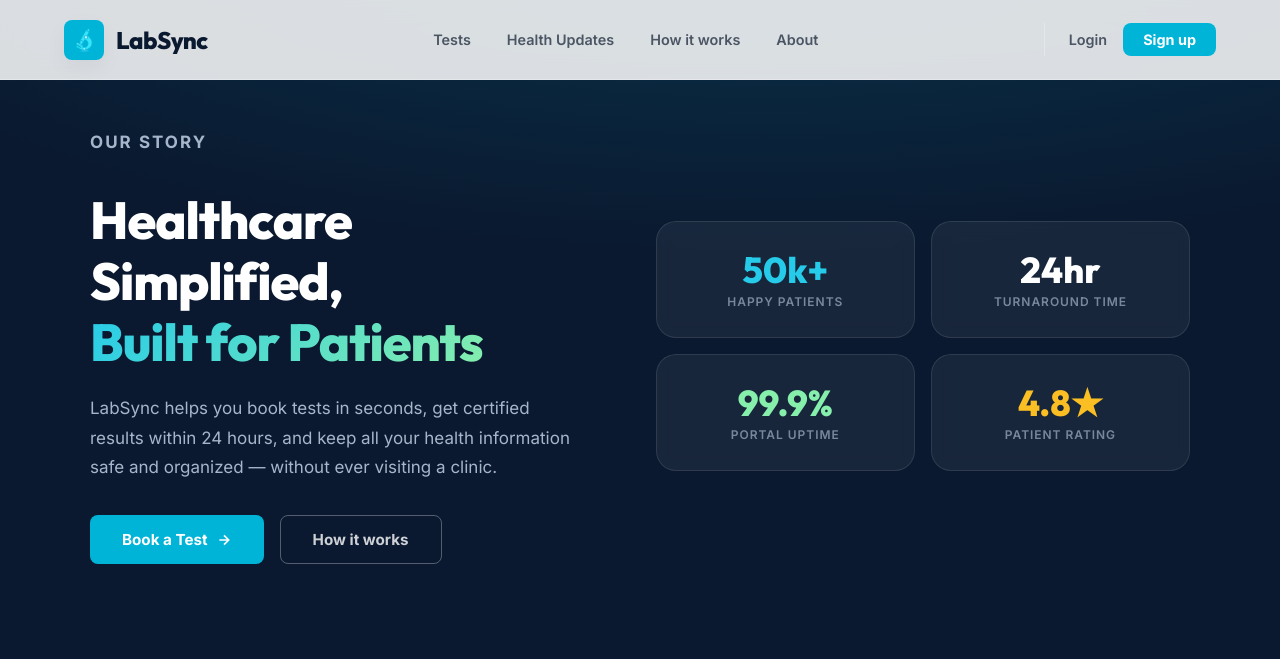
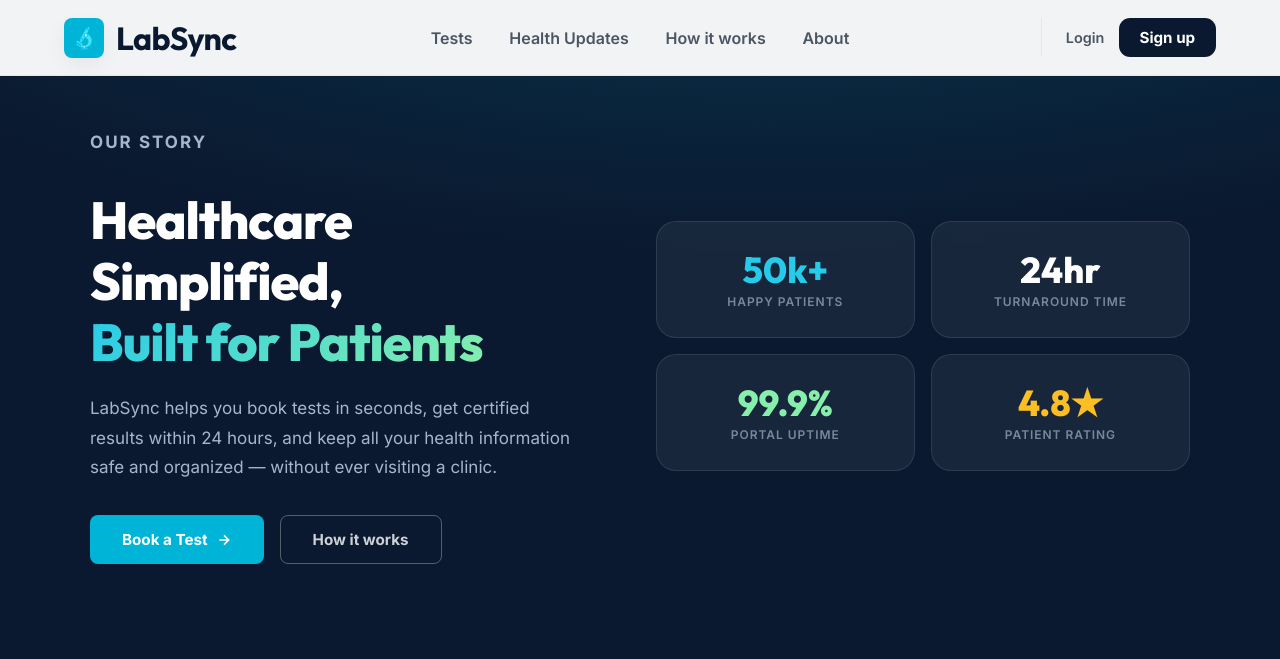
Before and after one commit to Isumans/lab-sync, a PHP site: page /app/views/patient/about.php in a window 1280 px wide. Shown: the top 659 px of the page. Run offline with PHP 8.4, Linux system fonts and the light colour scheme.

Commit message:
updated changes

```diff
--- a/public/css/nav.css
+++ b/public/css/nav.css
@@ -5,20 +5,19 @@
   position: fixed;
   top: 0; left: 0; right: 0;
   z-index: 50;
-  background: rgba(255,255,255,0.85);
-  backdrop-filter: blur(12px);
-  -webkit-backdrop-filter: blur(12px);
+  background: #f2f3f5;
   border-bottom: 1px solid var(--neutral-200);
-  height: 5rem;
+  height: 4.75rem;
   display: flex;
   align-items: center;
 }
 .navbar .container {
-  display: flex;
+  display: grid;
+  grid-template-columns: 1fr auto 1fr;
   align-items: center;
-  justify-content: space-between;
   width: 100%;
 }
+.nav-logo { justify-self: start; }
 .nav-logo a {
   display: flex;
   align-items: center;
@@ -36,26 +35,31 @@
 .nav-logo .logo-mark img { width: 1.5rem; height: 1.5rem; border-radius: 50%; object-fit: cover; mix-blend-mode: screen; opacity: .9; }
 .nav-logo span {
   font-family: var(--font-heading);
-  font-size: 1.5rem;
-  font-weight: 800;
+  font-size: 2rem;
+  font-weight: 700;
   color: var(--tertiary-900);
   letter-spacing: -0.02em;
 }
-.nav-links { display: flex; gap: 0.25rem; }
+.nav-links {
+  display: flex;
+  gap: 0.5rem;
+  justify-self: center;
+}
 .nav-links a {
-  padding: 0.5rem 1rem;
+  padding: 0.45rem 0.9rem;
   border-radius: var(--radius-sm);
   font-weight: 600;
-  font-size: 0.9rem;
+  font-size: 1rem;
   color: var(--neutral-600);
   text-decoration: none;
   transition: color .2s, background .2s;
 }
-.nav-links a:hover { color: var(--primary-600); background: rgba(0,180,216,.06); }
+.nav-links a:hover { color: var(--tertiary-900); background: rgba(17,24,39,.07); }
 .nav-actions {
   display: flex;
   align-items: center;
-  gap: 1rem;
+  gap: 0.9rem;
+  justify-self: end;
   padding-left: 1.5rem;
   border-left: 1px solid var(--neutral-200);
 }
@@ -67,19 +71,22 @@
 }
 .nav-actions a.login:hover { color: var(--primary-600); }
 .nav-actions a.signup {
-  background: var(--primary-500);
+  background: var(--tertiary-900);
   color: #fff;
-  padding: 0.5rem 1.25rem;
-  border-radius: var(--radius-sm);
+  padding: 0.62rem 1.3rem;
+  border-radius: 0.7rem;
   font-weight: 700;
-  font-size: 0.9rem;
+  font-size: 0.95rem;
   text-decoration: none;
   transition: background .2s;
 }
-.nav-actions a.signup:hover { background: var(--primary-600); }
+.nav-actions a.signup:hover { background: #14284a; }
 .nav-actions .profile-logo { width: 2.5rem; height: 2.5rem; border-radius: 50%; object-fit: cover; border: 2px solid #fff; box-shadow: 0 2px 6px rgba(0,0,0,.1); }
 .user-role { font-size: 0.75rem; font-weight: 700; text-transform: capitalize; }
 
 @media (max-width: 768px) {
+  .navbar .container {
+    grid-template-columns: 1fr auto;
+  }
   .nav-links { display: none; }
 }
```
Also changed, not shown: app/views/patient/patientIndex.php (+9 -4 lines).
